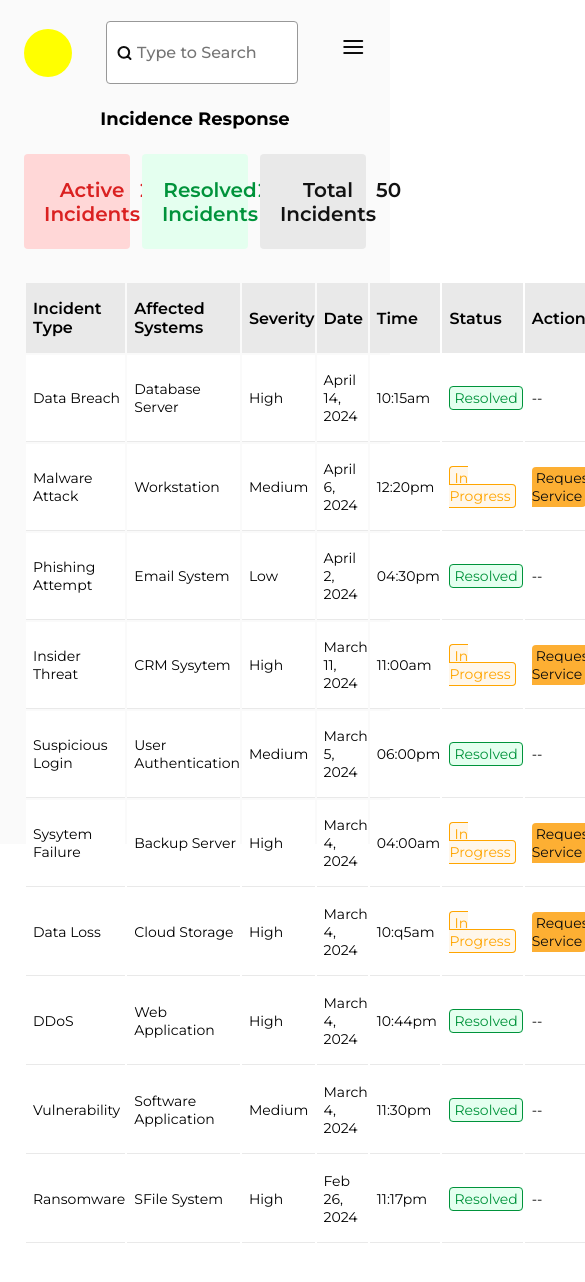
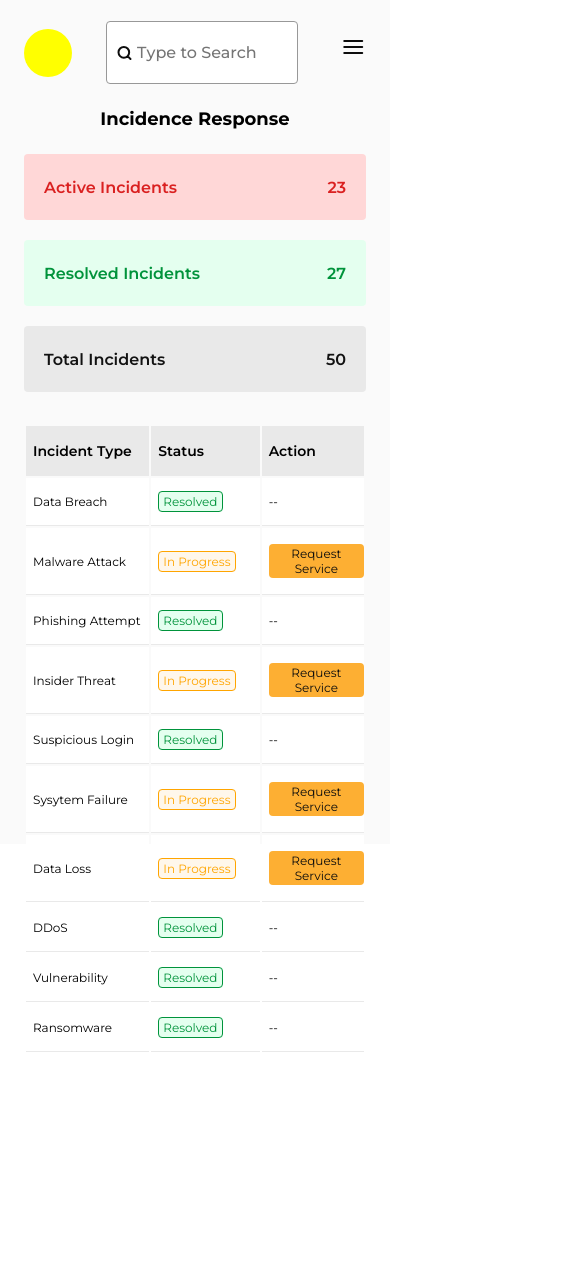
Before and after one commit to iSecure-Capstone-Group/Tech-Detect, a React (Create React App) app: page /dashboard/incidence-response in a window 390 px wide. Shown: the whole page, 585 px wide, since content can reach past the window. After the commit the page ends 1091 px from the top, so only its background shows below. Built offline with nearby package versions, Linux system fonts and the light colour scheme.

Commit message:
create responsive styling for dashboard incidence

```diff
--- a/src/pages/dashboard/dashboardSections/incidence.jsx
+++ b/src/pages/dashboard/dashboardSections/incidence.jsx
@@ -58,7 +58,7 @@ const Incidence = () => {
                             <td>High</td>
                             <td>April 14, 2024</td>
                             <td>10:15am</td>
-                            <td>
+                            <td className={incidenceStyle.status}>
                                 <IncidenceStatus variant="resolved">
                                     Resolved
                                 </IncidenceStatus>
@@ -72,7 +72,7 @@ const Incidence = () => {
                             <td>Medium</td>
                             <td>April 6, 2024</td>
                             <td>12:20pm</td>
-                            <td>
+                            <td className={incidenceStyle.status}>
                                 <IncidenceStatus variant="inProgress">
                                     In Progress
                                 </IncidenceStatus>
@@ -86,7 +86,7 @@ const Incidence = () => {
                             <td>Low</td>
                             <td>April 2, 2024</td>
                             <td>04:30pm</td>
-                            <td>
+                            <td className={incidenceStyle.status}>
                                 <IncidenceStatus variant="resolved">
                                     Resolved
                                 </IncidenceStatus>
@@ -100,7 +100,7 @@ const Incidence = () => {
                             <td>High</td>
                             <td>March 11, 2024</td>
                             <td>11:00am</td>
-                            <td>
+                            <td className={incidenceStyle.status}>
                                 <IncidenceStatus variant="inProgress">
                                     In Progress
                                 </IncidenceStatus>
@@ -114,7 +114,7 @@ const Incidence = () => {
                             <td>Medium</td>
                             <td>March 5, 2024</td>
                             <td>06:00pm</td>
-                            <td>
+                            <td className={incidenceStyle.status}>
                                 <IncidenceStatus variant="resolved">
                                     Resolved
                                 </IncidenceStatus>
@@ -128,7 +128,7 @@ const Incidence = () => {
                             <td>High</td>
                             <td>March 4, 2024</td>
                             <td>04:00am</td>
-                            <td>
+                            <td className={incidenceStyle.status}>
                                 <IncidenceStatus variant="inProgress">
                                     In Progress
                                 </IncidenceStatus>
@@ -141,8 +141,8 @@ const Incidence = () => {
                             <td>Cloud Storage</td>
                             <td>High</td>
                             <td>March 4, 2024</td>
-                            <td>10:q5am</td>
-                            <td>
+                            <td>10:95am</td>
+                            <td className={incidenceStyle.status}>
                                 <IncidenceStatus variant="inProgress">
                                     In Progress
                                 </IncidenceStatus>
@@ -156,7 +156,7 @@ const Incidence = () => {
                             <td>High</td>
                             <td>March 4, 2024</td>
                             <td>10:44pm</td>
-                            <td>
+                            <td className={incidenceStyle.status}>
                                 <IncidenceStatus variant="resolved">
                                     Resolved
                                 </IncidenceStatus>
@@ -170,7 +170,7 @@ const Incidence = () => {
                             <td>Medium</td>
                             <td>March 4, 2024</td>
                             <td>11:30pm</td>
-                            <td>
+                            <td className={incidenceStyle.status}>
                                 <IncidenceStatus variant="resolved">
                                     Resolved
                                 </IncidenceStatus>
@@ -184,7 +184,7 @@ const Incidence = () => {
                             <td>High</td>
                             <td>Feb 26, 2024</td>
                             <td>11:17pm</td>
-                            <td>
+                            <td className={incidenceStyle.status}>
                                 <IncidenceStatus variant="resolved">
                                     Resolved
                                 </IncidenceStatus>
--- a/src/pages/dashboard/dashboardSections/incidence.module.css
+++ b/src/pages/dashboard/dashboardSections/incidence.module.css
@@ -147,8 +147,73 @@ td{
 }
 
 
+/*  ##############  MOBILE VIEW ########## */
+
+@media screen and (max-width: 1287px){
+    .action{
+    display: block;
+    text-align: center;
+
+    }
+}
+
+@media screen and (max-width: 1011px){
+   td{
+    font-size: 12px;
+   }
+
+   .incidentSummary{
+    font-size: 16px;
+    }
+
+    td{
+        text-align: center;
+    }
+
+}
+
+@media screen and (max-width: 897px){
+    .action{
+        display: block;
+        text-align: center;
+
+    }
+
+    td{
+        text-align: center;
+    }
+
+}
+
+@media screen and (max-width: 810px){
+    .incidentSumaryContainer{
+        flex-wrap: wrap;
+        gap: 20px;
+    }
+
+    .incidentSummaryCard{
+        width: 100%;
+    }
+}
+
+
+
 
 /*  ##############  MOBILE VIEW ########## */
+
+@media screen and (max-width: 682px){
+    td{
+        text-align: left;
+    }
+
+    th{
+        font-size: 14px;
+    }
+
+    table th:nth-child(n+2):nth-child(-n+5), table td:nth-child(n+2):nth-child(-n+5) {
+        display: none;
+    }
+}
 
 @media screen and (max-width: 585px){
     .dashBoardMenuIntro{
@@ -160,4 +225,6 @@ td{
     .dashBoardMenuIntro{
         font-size: 18px;
     }
+
+
 }
```
